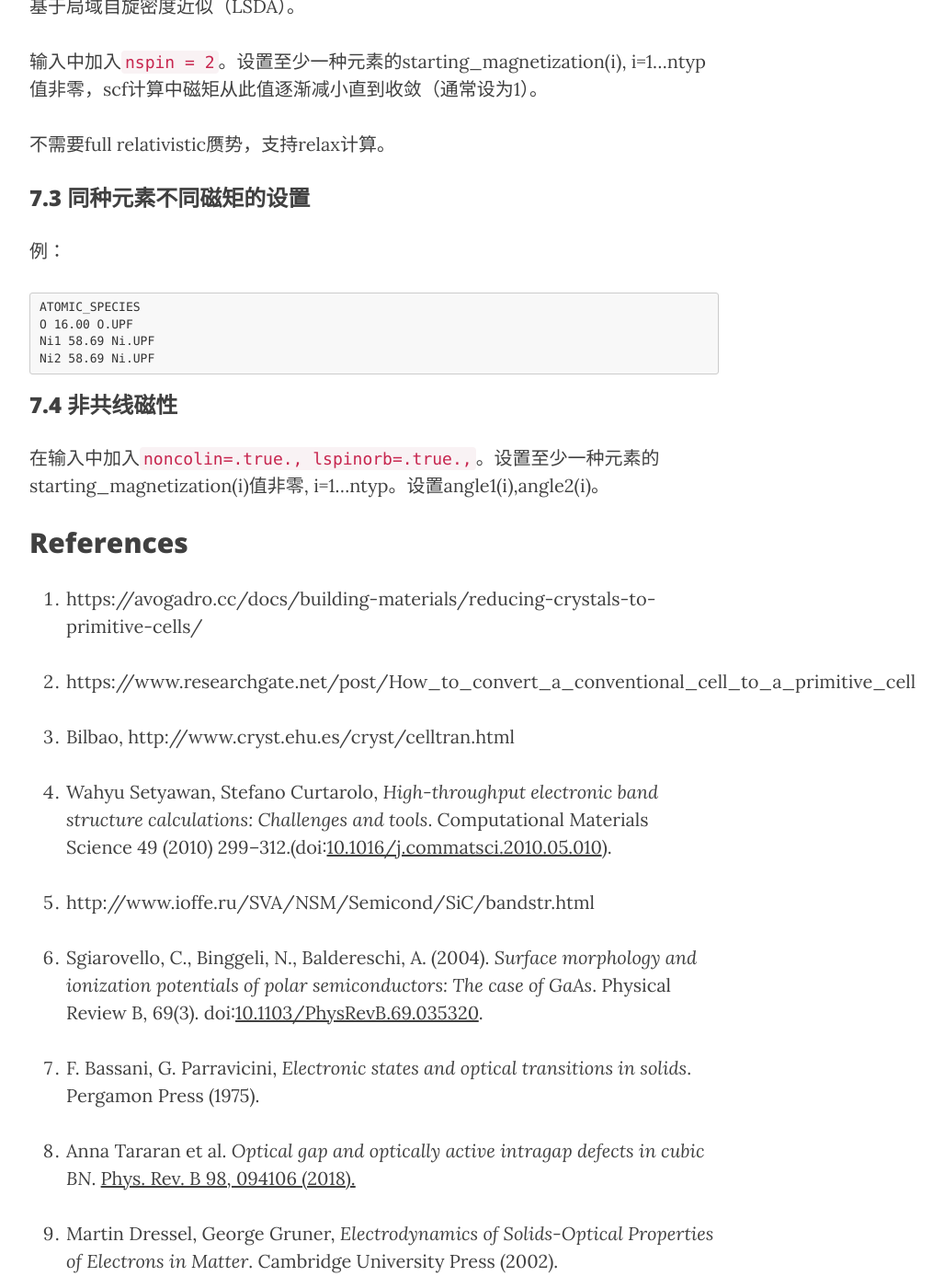
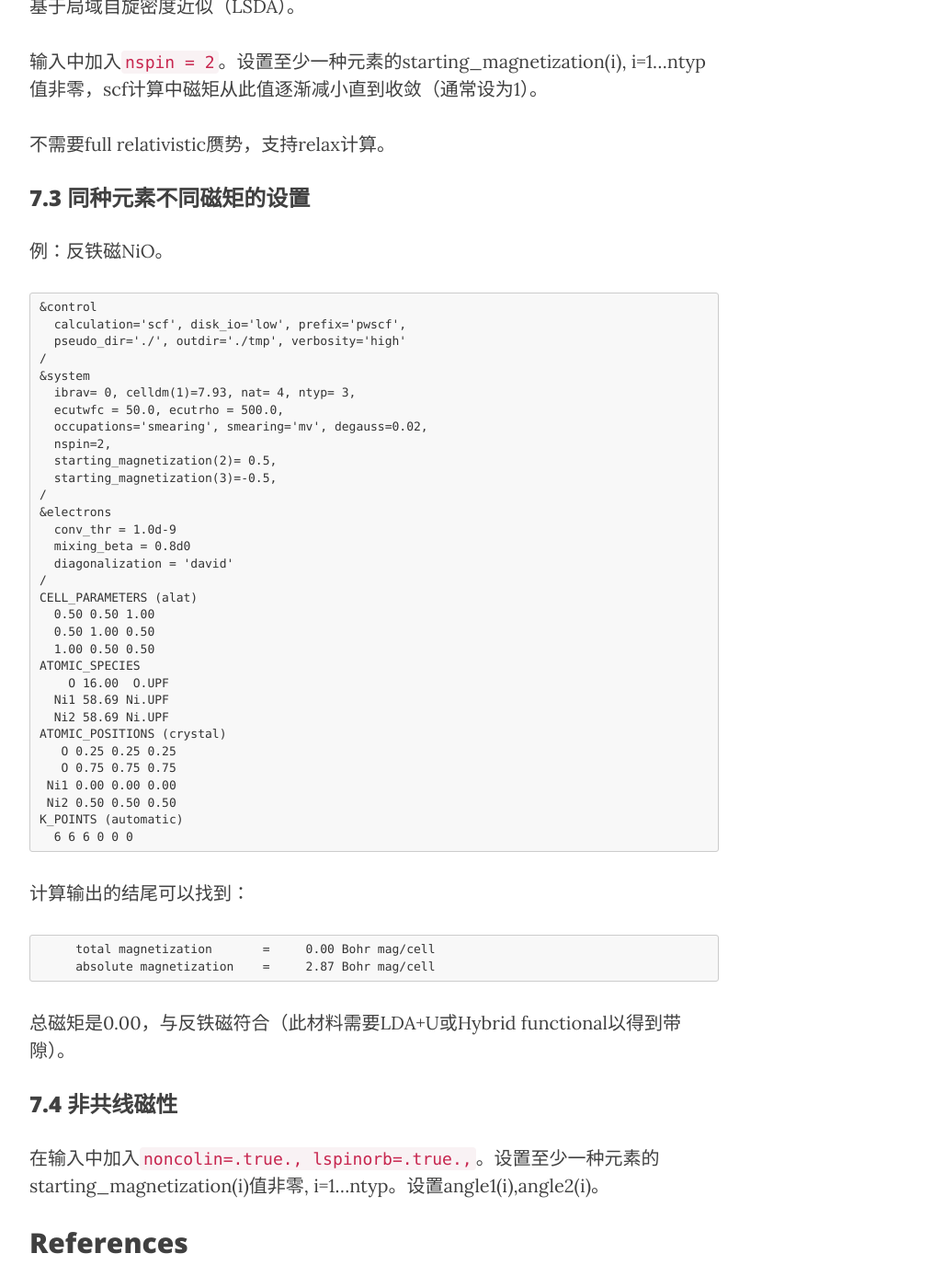
Before and after one commit to yyyu200/DFTbook, a Jekyll site: the page built from _posts/2019-04-01-HandsOn.md, in a window 1280 px wide and 1400 px high, scrolled down 45256 px. Shown: the whole window at 92% size, without its empty margins (233-1260 px from the left). Built offline with Jekyll 4.4.1, drawn with Linux system fonts in a browser that asks for light colours; nearby versions of some CDN libraries; formulas are drawn with MathJax 3; comment, search, counter and statistics services are not loaded; some of the changed text lies outside the part shown.

Commit message:
modify at 20200120-11:21:42-di

````diff
--- a/_posts/2019-04-01-HandsOn.md
+++ b/_posts/2019-04-01-HandsOn.md
@@ -1555,13 +1555,48 @@ Spin-orbit只对较重元素具有明显的效应。参考标准从第5周期开
 
 ### 7.3 同种元素不同磁矩的设置
 
-例：
-```
+例：反铁磁NiO。
+```
+&control
+  calculation='scf', disk_io='low', prefix='pwscf',
+  pseudo_dir='./', outdir='./tmp', verbosity='high'
+/
+&system
+  ibrav= 0, celldm(1)=7.93, nat= 4, ntyp= 3,
+  ecutwfc = 50.0, ecutrho = 500.0,
+  occupations='smearing', smearing='mv', degauss=0.02,
+  nspin=2,
+  starting_magnetization(2)= 0.5,
+  starting_magnetization(3)=-0.5,
+/
+&electrons
+  conv_thr = 1.0d-9
+  mixing_beta = 0.8d0
+  diagonalization = 'david'
+/
+CELL_PARAMETERS (alat)
+  0.50 0.50 1.00
+  0.50 1.00 0.50
+  1.00 0.50 0.50
 ATOMIC_SPECIES
-O 16.00 O.UPF
-Ni1 58.69 Ni.UPF
-Ni2 58.69 Ni.UPF
-```
+    O 16.00  O.UPF
+  Ni1 58.69 Ni.UPF
+  Ni2 58.69 Ni.UPF
+ATOMIC_POSITIONS (crystal)
+   O 0.25 0.25 0.25
+   O 0.75 0.75 0.75
+ Ni1 0.00 0.00 0.00
+ Ni2 0.50 0.50 0.50
+K_POINTS (automatic)
+  6 6 6 0 0 0
+```
+
+计算输出的结尾可以找到：
+```
+     total magnetization       =     0.00 Bohr mag/cell
+     absolute magnetization    =     2.87 Bohr mag/cell
+```
+总磁矩是0.00，与反铁磁符合（此材料需要LDA+U或Hybrid functional以得到带隙）。
 
 ### 7.4 非共线磁性
 
@@ -1600,10 +1635,3 @@ Update On 2019/09/05
 
 <span id="busuanzi_container_page_pv">
   本文总阅读量<span id="busuanzi_value_page_pv"></span>次
-
-<span>
-<?php
-echo "\nCurrent time : ";
-echo `date`;
-?>
-</span>
````
